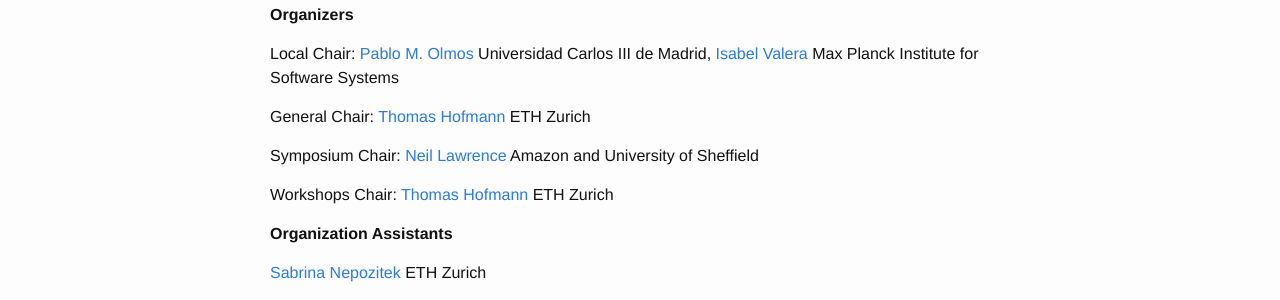
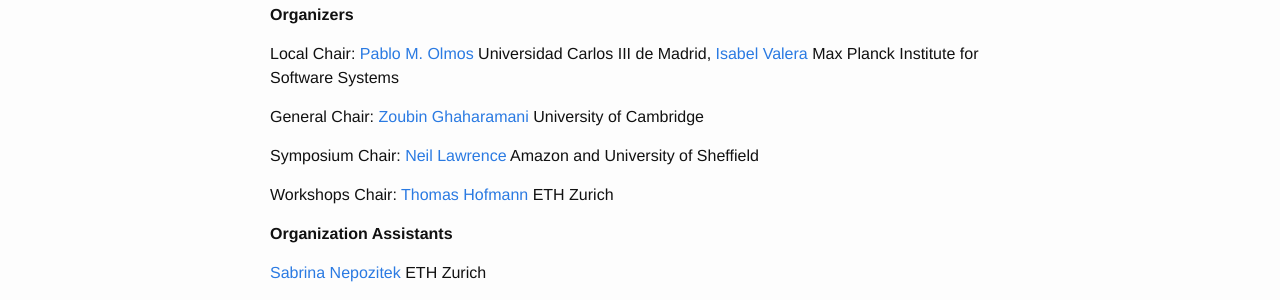
Before and after one commit to dalimeeting/dalimeeting.github.io, a Jekyll site: the page built from index.html, in a window 1280 px wide. Shown: the part 933-1233 px from the top of the page. Built offline with Jekyll 4.4.1, drawn with Linux system fonts in a browser that asks for light colours.

Commit message:
change of general chair

```diff
--- a/_config.yml
+++ b/_config.yml
@@ -6,9 +6,9 @@
 conference:
   hosts:
   general:
-  - name: Thomas Hofmann
-    url: "http://www.da.inf.ethz.ch/people/ThomasHofmann/"
-    institute: ETH Zurich
+  - name: Zoubin Ghaharamani
+    url: "http://mlg.eng.cam.ac.uk/zoubin/"
+    institute: University of Cambridge
   workshop:
   - name: Thomas Hofmann
     url: "http://www.da.inf.ethz.ch/people/ThomasHofmann/"
```
